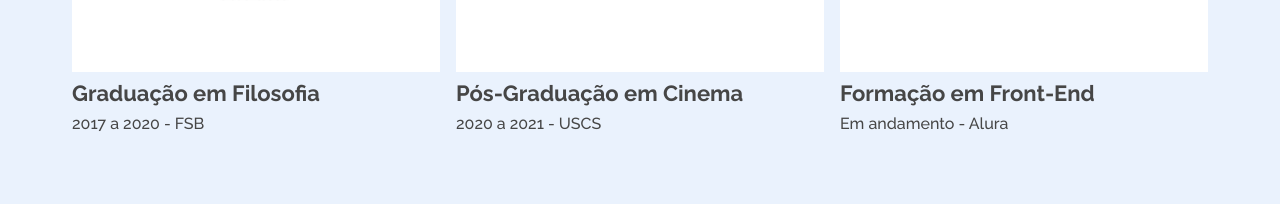
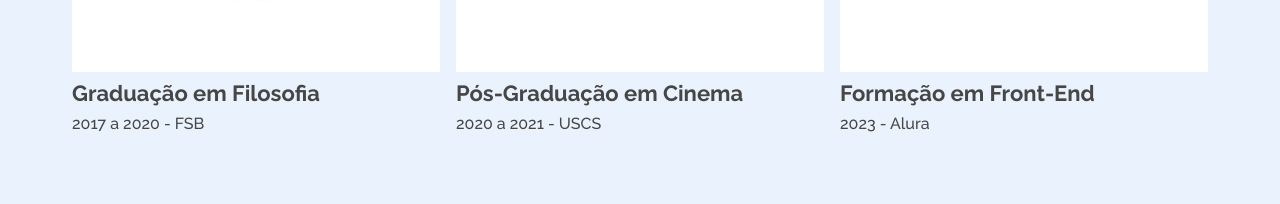
Before and after one commit to dantevicenzo/oracle-challenge-portfolio, a React (Vite) app: page / in a window 1280 px wide. Shown: the part 2276-2480 px from the top of the page. Built offline with nearby package versions, Linux system fonts and the light colour scheme.

Commit message:
Atualizar o index.tsx
Adicionando data de conclusão da formação frontend alura.

```diff
--- a/src/components/Education/index.tsx
+++ b/src/components/Education/index.tsx
@@ -28,7 +28,7 @@ export function Education() {
               <img src={education3} alt="" />
             </ImgContainer>
             <strong>Formação em Front-End</strong>
-            <span>Em andamento - Alura</span>
+            <span>2023 - Alura</span>
           </li>
         </List>
       </Content>
```
